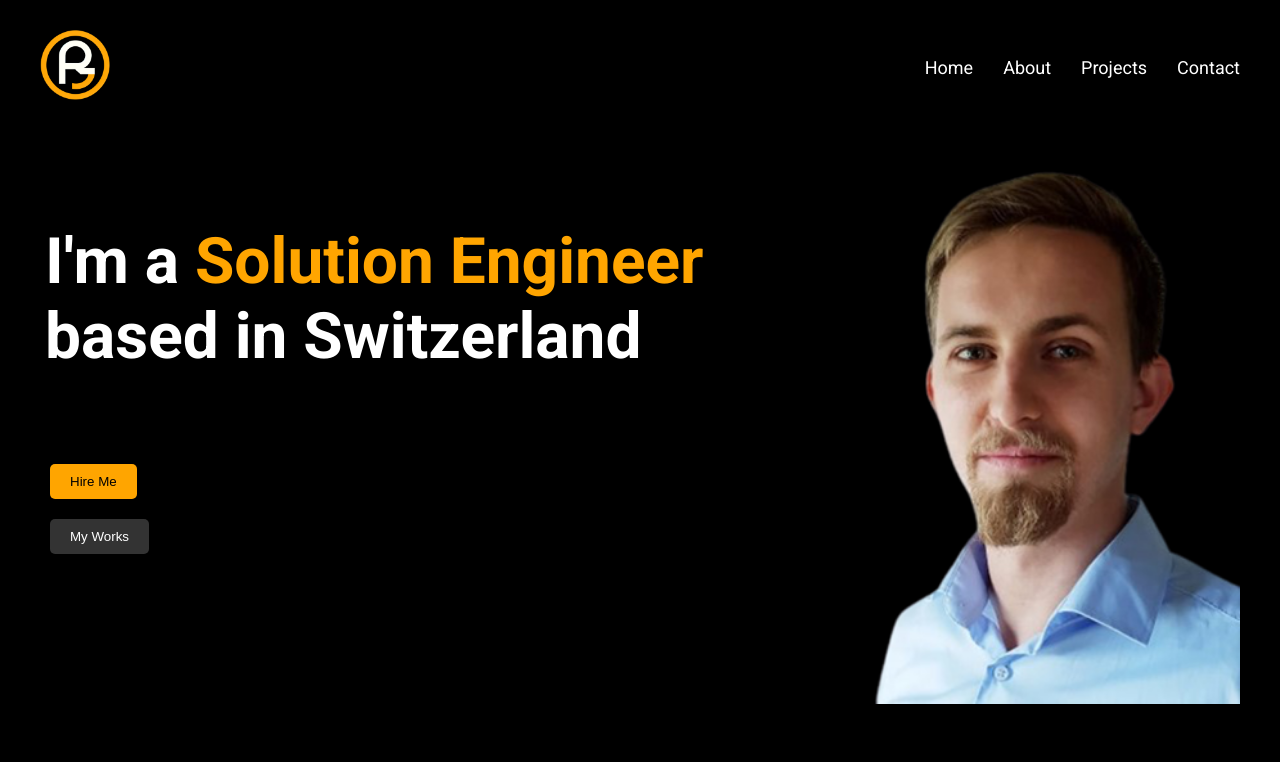
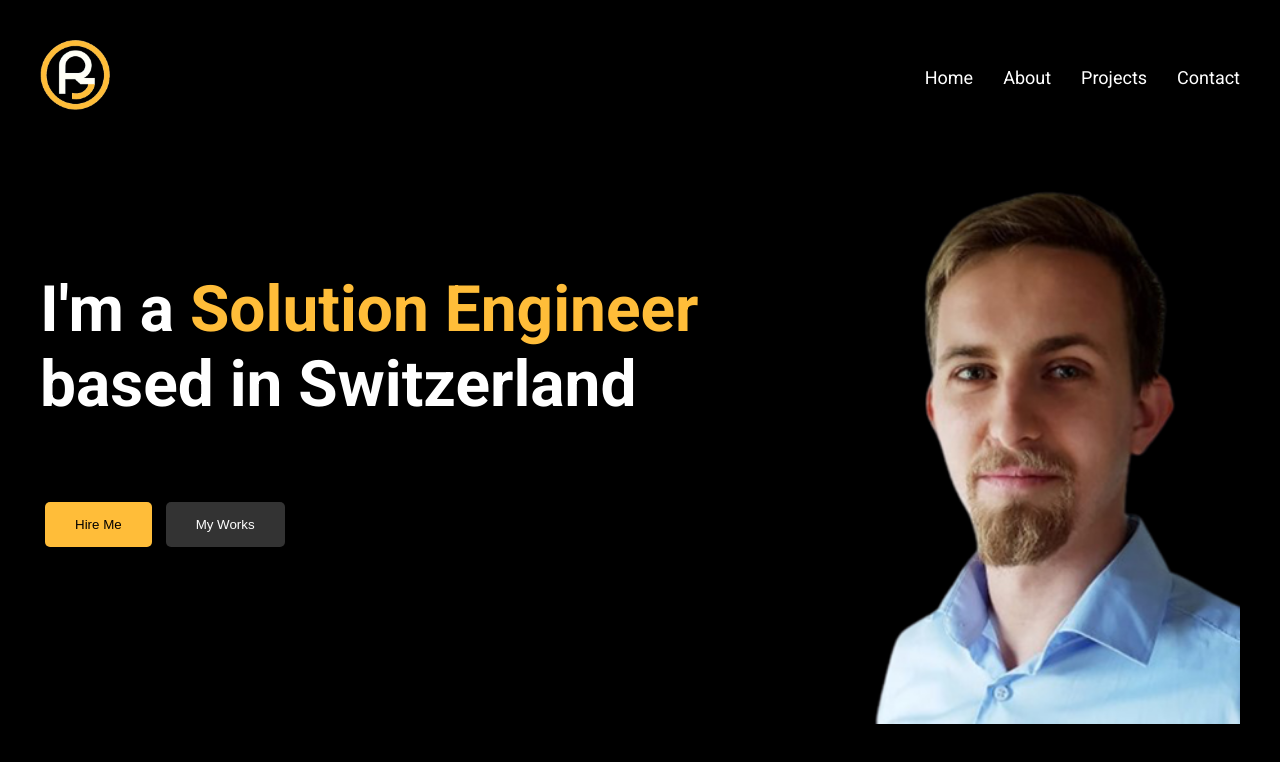
Before and after one commit to DongerDomination/portfolio-page, a plain HTML site: page index.html in a window 1280 px wide. Drawn offline with Linux system fonts and the light colour scheme.

Commit message:
color corrections +formatting

```diff
--- a/index.html
+++ b/index.html
@@ -13,7 +13,7 @@
         <header class="site-header">
             <div class="container">
                 <div class="logo">
-                    <img id="logo-image" src="images\logo.png" alt="Robin Galeazzi Logo">
+                    <img id="logo-image" src="images\FFBD39.png" alt="Robin Galeazzi Logo">
                 </div>
                 <nav>
                     <ul>
@@ -32,12 +32,13 @@
                     <div id="custom-text">
                         I'm a <span class="job-title">Solution Engineer</span> based in Switzerland
                     </div>
-                    <button class="button hire-me">Hire Me</button>
-                    <button class="button my-works">My Works</button>
+                    <div class="buttons-container">
+                        <button class="button hire-me">Hire Me</button>
+                        <button class="button my-works">My Works</button>
+                    </div>
                 </div>
                 <img id="profile-image" src="images/foto.png" alt="Robin Galeazzi">
             </div>
         </div>
-    </div>
 </body>
 </html>
--- a/styles.css
+++ b/styles.css
@@ -15,7 +15,7 @@ body {
 
 .site-header {
     background-color: #000;
-    padding: 10px 0;
+    padding: 20px 0;
 }
 
 .container {
@@ -52,7 +52,7 @@ nav ul li a {
 }
 
 nav ul li a:hover {
-    color: #ffa500; /* Orange */
+    color: #FFBD39; /* Orange */
     text-decoration: underline;
 }
 
@@ -63,16 +63,18 @@ nav ul li a:hover {
     padding: 0 ; /* Horizontal padding only */
 }
 
+
 .text-container {
-    /* Remove any left margin or padding that may offset the text */
-    margin-right: 0;
-    padding-left: 0;
-    /* Ensure the container only takes up as much space as needed */
-    flex: 1;
+    /* Align the text to the center */
     display: flex;
     flex-direction: column;
-    align-items: flex-start;
+    flex-basis: 50%;
+    align-items: flex-start; /* This centers the child elements horizontally */
+    justify-content: center; /* This centers the child elements vertically */
+    text-align: flex-start; /* This centers the text within the text block */
+    flex: 1;
 }
+
 
 #custom-text {
     font-size: 64px;
@@ -85,7 +87,7 @@ nav ul li a:hover {
 }
 
 .job-title {
-    color: #FFA500; /* Orange color for the job title */
+    color: #FFBD39; /* Orange color for the job title */
     font-weight: 700;
 }
 
@@ -101,7 +103,7 @@ nav ul li a:hover {
 }
 
 .button.hire-me {
-    background-color: #FFA500; /* Orange background */
+    background-color: #FFBD39; /* Orange background */
     color: #000; /* Black text */
 }
 
@@ -113,9 +115,46 @@ nav ul li a:hover {
     background-color: #555;
 }
 
+.site-header {
+    /* Adjust padding as necessary to create equal space above and below the header content */
+    padding: 20px 0; /* Example: 20px top and bottom */
+}
+
+.text-container {
+    display: flex;
+    flex-direction: column;
+    justify-content: center; /* Vertically center content in the text-container */
+    align-items: flex-start; /* Align text to the start (left) */
+    flex-basis: calc(50% - 20px); /* Assuming a gap of 20px; adjust as necessary */
+    margin-right: 0px; /* This adds a gap between the text-container and the image */
+}
+
+#custom-text {
+    font-size: 64px; /* Set the font size to 64px */
+    color: #ffffff;
+    font-weight: bold;
+    margin: 0; /* Adjust bottom margin to space buttons, remove top margin */
+}
+.button {
+    padding: 15px 30px;
+    margin: 5px; /* Reduce the margin to bring buttons closer together */
+    border: none;
+    border-radius: 5px;
+    background-color: #333;
+    color: #fff;
+    cursor: pointer;
+    transition: background-color 0.3s;
+}
+
+.buttons-container {
+    /* Align buttons to the start (left) and closer to the text */
+    align-items: flex-start;
+    gap: 20px; /* Adjust the gap between the buttons */
+}
+
 #profile-image {
     margin-left: auto; /* Pushes the image to the right */
     margin-right: 0px; /* Aligns the image's right edge with the container's right padding */
-    max-width: 200%; /* Ensures the image is responsive and does not overflow */
+    max-width: none; /* Ensures the image is responsive and does not overflow */
     height: 550px; /* Maintain aspect ratio */
 }
```
Also changed, not shown: images/FFA500.png (renamed from images/logo.png), images/FFBD39.png (added).
